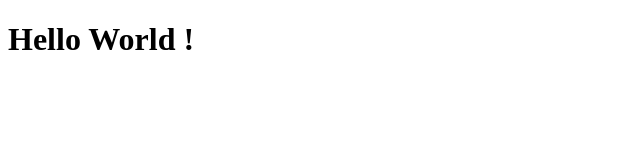
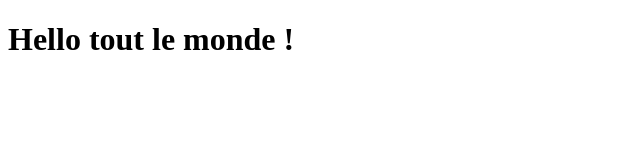
Before and after one commit to KevinBedirian/devops_classes, a plain HTML site: page index.html in a window 1280 px wide. Shown: the whole page, without its empty margins (0-640 px from the left). Drawn offline with Linux system fonts and the light colour scheme.

Commit message:
Update greeting in index.html

```diff
--- a/index.html
+++ b/index.html
@@ -6,6 +6,6 @@
     <title>Test Git</title>
 </head>
 <body>
-    <h1>Hello World !</h1>
+    <h1>Hello tout le monde !</h1>
 </body>
 </html>
```
